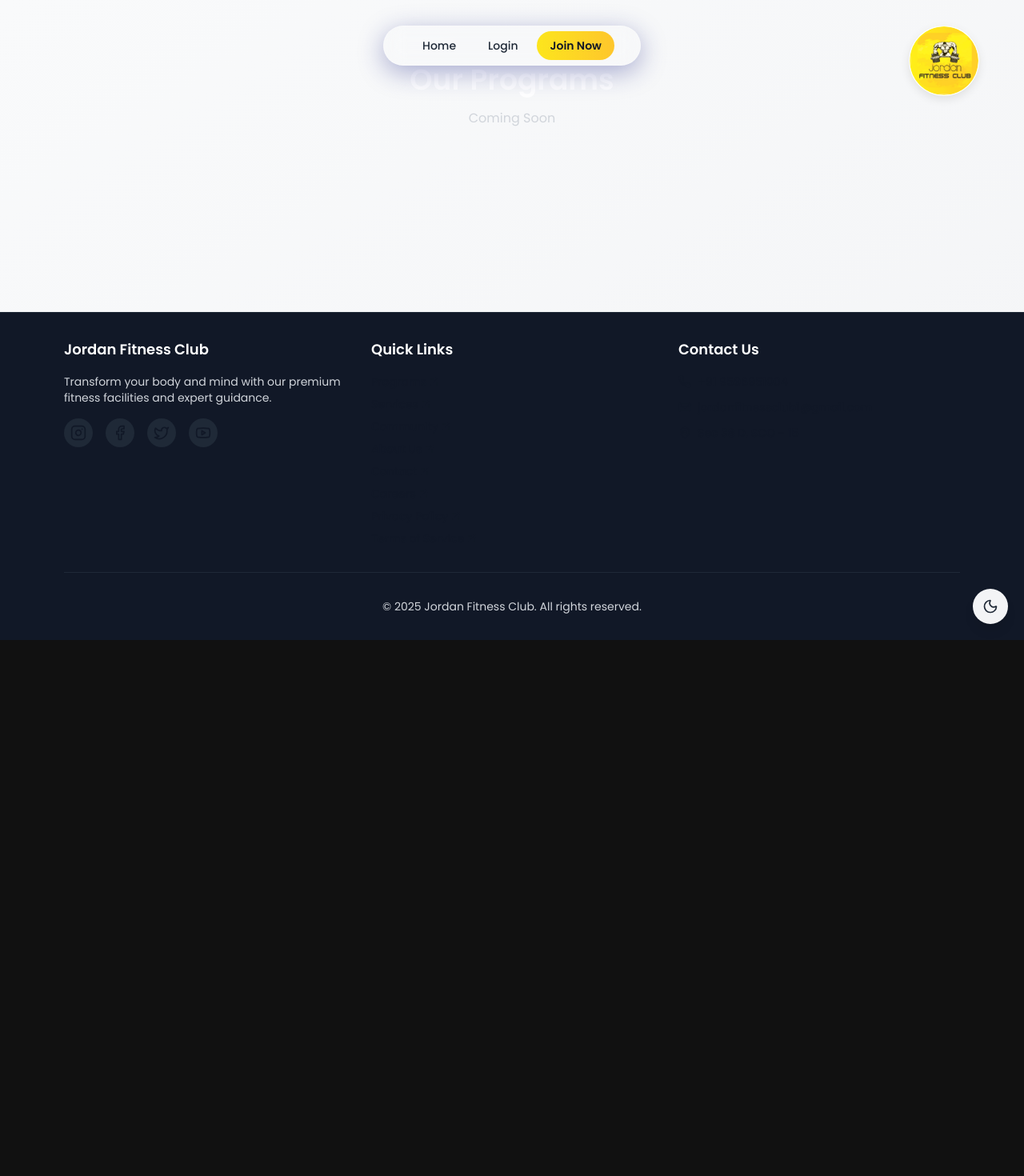
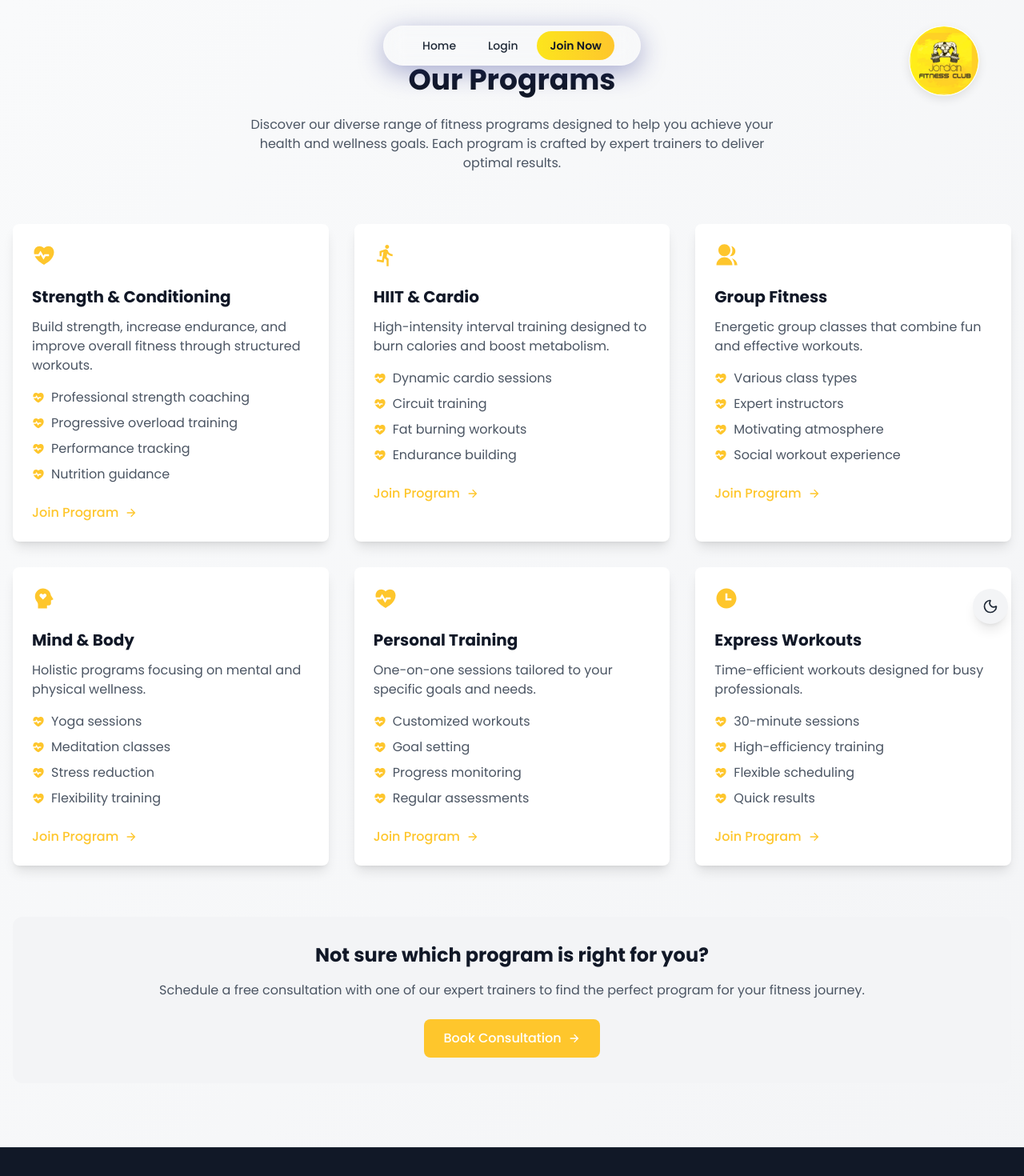
Before and after one commit to Arjun140205/Jordan-Fitness-Club, a React (Vite) app in the folder client/: page /programs in a window 1280 px wide. Shown: the top 1470 px of the page at 80% size. Before the commit the page ends 800 px from the top, so only its background shows below. Built offline with nearby package versions, Linux system fonts and the light colour scheme; no server answers.

Commit message:
updated: optimized Programs page layout and styling

```diff
--- a/client/src/pages/Programs.jsx
+++ b/client/src/pages/Programs.jsx
@@ -1,16 +1,153 @@
 import { motion } from "framer-motion";
+import { RiHeartPulseFill, RiRunFill, RiGroupFill, RiMentalHealthFill, RiTimeFill, RiArrowRightLine } from 'react-icons/ri';
+import { Link } from "react-router-dom";
 
 const Programs = () => {
   return (
     <motion.div
       initial={{ opacity: 0 }}
       animate={{ opacity: 1 }}
-      className="section-container"
+      className="min-h-screen py-20 px-4"
     >
-      <h1 className="section-header">Our Programs</h1>
-      <p className="section-subheader">Coming Soon</p>
+      <div className="max-w-[var(--max-width)] mx-auto">
+        <motion.div
+          initial={{ y: 20, opacity: 0 }}
+          animate={{ y: 0, opacity: 1 }}
+          className="text-center mb-16"
+        >
+          <h1 className="text-4xl font-bold text-gray-900 dark:text-white mb-6">Our Programs</h1>
+          <p className="text-gray-600 dark:text-gray-400 max-w-2xl mx-auto">
+            Discover our diverse range of fitness programs designed to help you achieve your health and wellness goals.
+            Each program is crafted by expert trainers to deliver optimal results.
+          </p>
+        </motion.div>
+
+        <div className="grid grid-cols-1 md:grid-cols-2 lg:grid-cols-3 gap-8 mb-16">
+          {fitnessPrograms.map((program, index) => (
+            <motion.div
+              key={program.title}
+              initial={{ y: 20, opacity: 0 }}
+              animate={{ y: 0, opacity: 1 }}
+              transition={{ delay: index * 0.1 }}
+              className="bg-white dark:bg-gray-800 p-6 rounded-lg shadow-lg hover:shadow-xl transition-shadow"
+            >
+              <span className="text-[var(--secondary-color)] text-3xl mb-4 inline-block">
+                {program.icon}
+              </span>
+              <h3 className="text-xl font-bold text-gray-900 dark:text-white mb-3">
+                {program.title}
+              </h3>
+              <p className="text-gray-600 dark:text-gray-400 mb-4">
+                {program.description}
+              </p>
+              <ul className="space-y-2 mb-6 text-gray-600 dark:text-gray-400">
+                {program.features.map((feature, i) => (
+                  <li key={i} className="flex items-center gap-2">
+                    <RiHeartPulseFill className="text-[var(--secondary-color)]" />
+                    {feature}
+                  </li>
+                ))}
+              </ul>
+              <Link
+                to="/register"
+                className="inline-flex items-center text-[var(--secondary-color)] hover:text-[var(--secondary-color-dark)] transition-colors"
+              >
+                Join Program <RiArrowRightLine className="ml-2" />
+              </Link>
+            </motion.div>
+          ))}
+        </div>
+
+        <motion.div
+          initial={{ y: 20, opacity: 0 }}
+          animate={{ y: 0, opacity: 1 }}
+          className="bg-gray-100 dark:bg-gray-800 p-8 rounded-xl text-center"
+        >
+          <h2 className="text-2xl font-bold text-gray-900 dark:text-white mb-4">
+            Not sure which program is right for you?
+          </h2>
+          <p className="text-gray-600 dark:text-gray-400 mb-6">
+            Schedule a free consultation with one of our expert trainers to find the perfect program for your fitness journey.
+          </p>
+          <Link
+            to="/contact"
+            className="inline-flex items-center px-6 py-3 bg-[var(--secondary-color)] hover:bg-[var(--secondary-color-dark)] text-white rounded-lg transition-colors"
+          >
+            Book Consultation <RiArrowRightLine className="ml-2" />
+          </Link>
+        </motion.div>
+      </div>
     </motion.div>
   );
 };
 
+const fitnessPrograms = [
+  {
+    title: "Strength & Conditioning",
+    description: "Build strength, increase endurance, and improve overall fitness through structured workouts.",
+    icon: <RiHeartPulseFill />,
+    features: [
+      "Professional strength coaching",
+      "Progressive overload training",
+      "Performance tracking",
+      "Nutrition guidance"
+    ]
+  },
+  {
+    title: "HIIT & Cardio",
+    description: "High-intensity interval training designed to burn calories and boost metabolism.",
+    icon: <RiRunFill />,
+    features: [
+      "Dynamic cardio sessions",
+      "Circuit training",
+      "Fat burning workouts",
+      "Endurance building"
+    ]
+  },
+  {
+    title: "Group Fitness",
+    description: "Energetic group classes that combine fun and effective workouts.",
+    icon: <RiGroupFill />,
+    features: [
+      "Various class types",
+      "Expert instructors",
+      "Motivating atmosphere",
+      "Social workout experience"
+    ]
+  },
+  {
+    title: "Mind & Body",
+    description: "Holistic programs focusing on mental and physical wellness.",
+    icon: <RiMentalHealthFill />,
+    features: [
+      "Yoga sessions",
+      "Meditation classes",
+      "Stress reduction",
+      "Flexibility training"
+    ]
+  },
+  {
+    title: "Personal Training",
+    description: "One-on-one sessions tailored to your specific goals and needs.",
+    icon: <RiHeartPulseFill />,
+    features: [
+      "Customized workouts",
+      "Goal setting",
+      "Progress monitoring",
+      "Regular assessments"
+    ]
+  },
+  {
+    title: "Express Workouts",
+    description: "Time-efficient workouts designed for busy professionals.",
+    icon: <RiTimeFill />,
+    features: [
+      "30-minute sessions",
+      "High-efficiency training",
+      "Flexible scheduling",
+      "Quick results"
+    ]
+  }
+];
+
 export default Programs;
```
